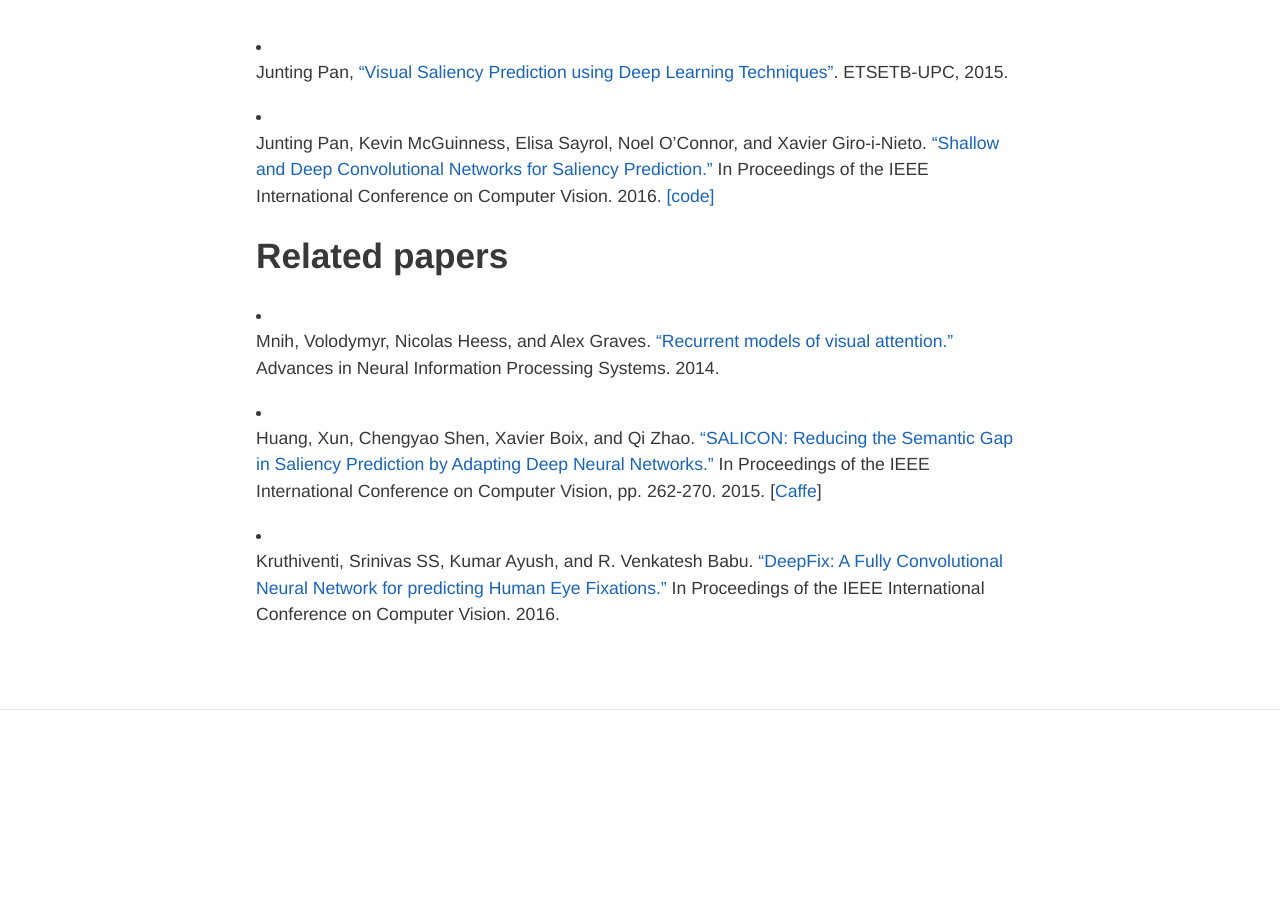
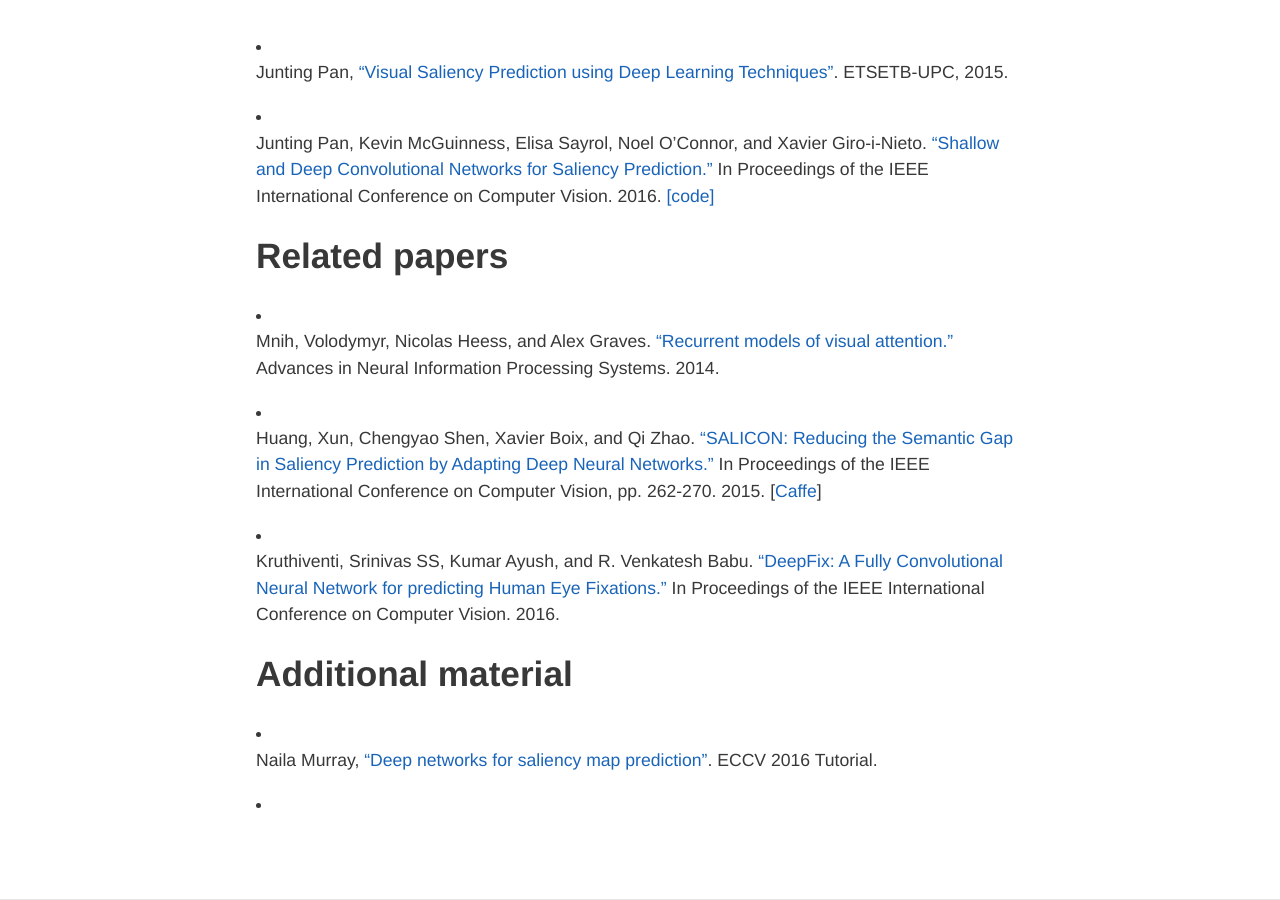
Before and after one commit to imatge-upc/telecombcn-2016-dlcv, a Jekyll site: the page built from saliency.md, in a window 1280 px wide and 900 px high, scrolled down 837 px. Built offline with Jekyll 4.4.1, drawn with Linux system fonts in a browser that asks for light colours; nearby versions of some CDN libraries; before the commit the page ends 1547 px from its top, so only the background shows below that.

Commit message:
Added ECCV tutorial

```diff
--- a/saliency.md
+++ b/saliency.md
@@ -37,3 +37,9 @@ hide: true
 * Huang, Xun, Chengyao Shen, Xavier Boix, and Qi Zhao. ["SALICON: Reducing the Semantic Gap in Saliency Prediction by Adapting Deep Neural Networks."](http://www.cv-foundation.org/openaccess/content_iccv_2015/html/Huang_SALICON_Reducing_the_ICCV_2015_paper.html) In Proceedings of the IEEE International Conference on Computer Vision, pp. 262-270. 2015. [[Caffe](https://github.com/CLT29/OpenSALICON)]
 
 * Kruthiventi, Srinivas SS, Kumar Ayush, and R. Venkatesh Babu. ["DeepFix: A Fully Convolutional Neural Network for predicting Human Eye Fixations."](http://arxiv.org/abs/1510.02927) In Proceedings of the IEEE International Conference on Computer Vision. 2016.
+
+## Additional material
+
+* Naila Murray, ["Deep networks for saliency map prediction"](http://saliency.mit.edu/ECCVTutorial/ECCV2016_tutorial_Naila.pdf). ECCV 2016 Tutorial.
+
+*
```
